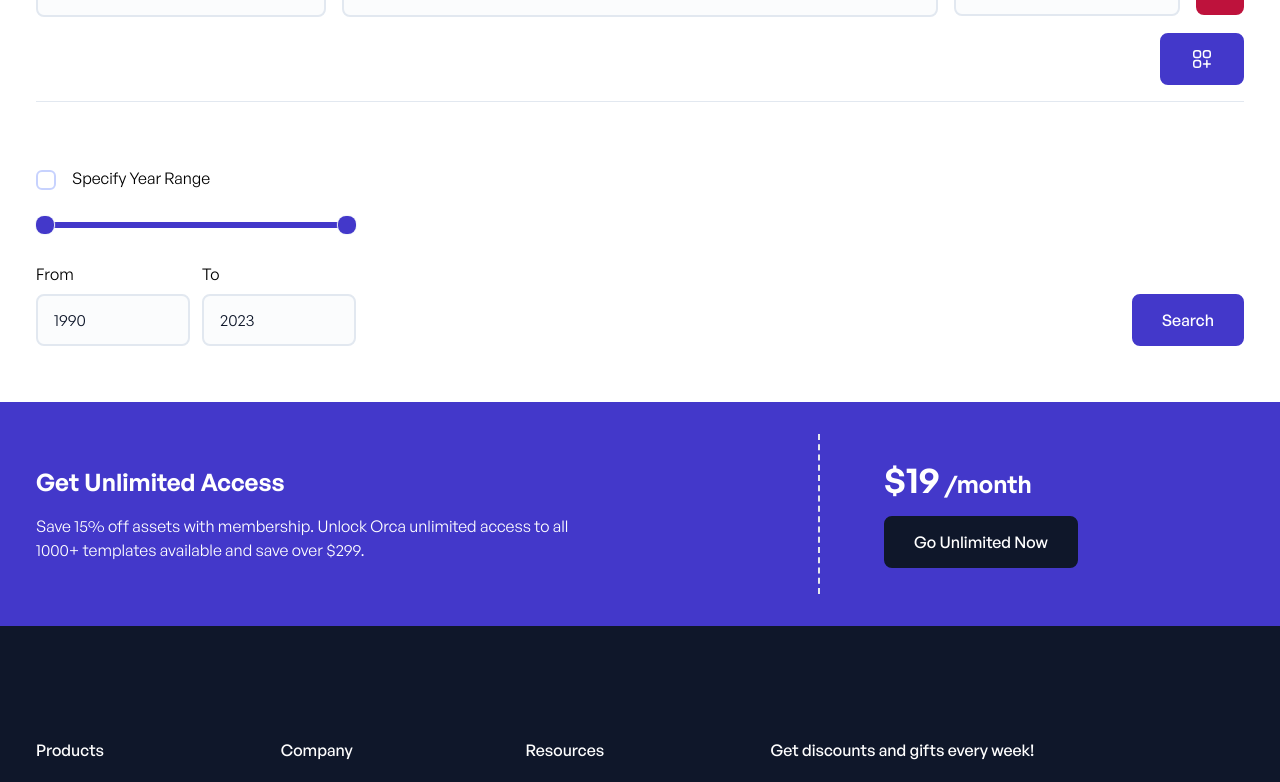
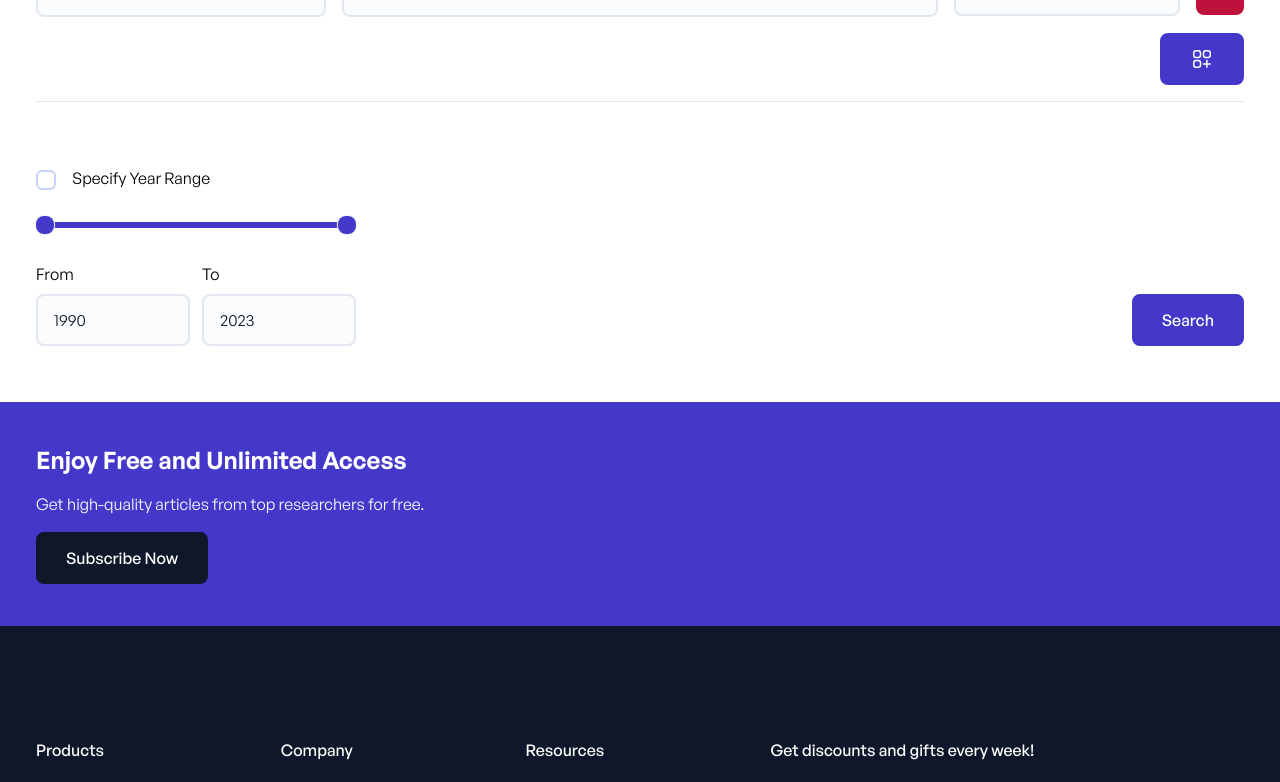
Before and after one commit to DDV2412/nextjs_repo, a Next.js app: page /advanced-search in a window 1280 px wide. Shown: the part 411-1193 px from the top of the page. Built offline with nearby package versions, Linux system fonts and the light colour scheme.

Commit message:
Update Layout

```diff
--- a/components/card/ArticleCard.tsx
+++ b/components/card/ArticleCard.tsx
@@ -7,6 +7,8 @@
   topic: string;
   image: string;
   journalName: string;
+  publishDate?: string;
+  authors?: string;
 }
 
 const ArticleCard = ({
@@ -15,6 +17,8 @@
   topic,
   image,
   journalName,
+  publishDate,
+  authors,
 }: NextLinkProps) => {
   return (
     <article className="h-full w-full">
@@ -31,10 +35,7 @@
         <div className="flex flex-col gap-2">
           <h3 className="text-xl font-medium line-clamp-2">{title}</h3>
           <p className="text-sm text-slate-500">
-            in{' '}
-            <span className="font-semibold">
-              {topic.length > 0 ? topic[0] : journalName}
-            </span>
+            in <span className="font-semibold">{publishDate}</span>
           </p>
         </div>
       </Link>
--- a/components/common/CTA.tsx
+++ b/components/common/CTA.tsx
@@ -6,23 +6,15 @@
     <>
       <section className="mt-6 bg-indigo-700 h-full py-8">
         <div className="container h-full">
-          <div className="grid grid-cols-1 md:grid-cols-2 lg:grid-cols-3 h-full items-center gap-16">
-            <div className="lg:col-span-2 h-40 flex flex-col gap-4 justify-center md:border-r-2 border-b-2 md:border-b-0 border-dashed">
+          <div className="grid grid-cols-1 h-full items-center gap-16">
+            <div className="h-40 flex flex-col gap-4 justify-center">
               <h2 className="text-2xl font-semibold text-white">
-                Get Unlimited Access
+                Enjoy Free and Unlimited Access
               </h2>
               <p className="text-white md:max-w-[70%]">
-                Save 15% off assets with membership. Unlock Orca unlimited
-                access to all 1000+ templates available and save over $299.
+                Get high-quality articles from top researchers for free.
               </p>
-            </div>
-            <div className="h-full flex flex-col gap-4 justify-center">
-              <h2 className="text-2xl font-semibold text-white">
-                <span className="text-4xl">$19</span> /month
-              </h2>
-              <ButtonLinkSecondary href="#">
-                Go Unlimited Now
-              </ButtonLinkSecondary>
+              <ButtonLinkSecondary href="#">Subscribe Now</ButtonLinkSecondary>
             </div>
           </div>
         </div>
--- a/pages/articles.tsx
+++ b/pages/articles.tsx
@@ -15,6 +15,7 @@
 import { Pagination } from '@/components/link/Pagination';
 import { useRouter } from 'next/router';
 import { Loading } from '@/components/common/Loading';
+import Link from 'next/link';
 
 const Articles: MyPage = () => {
   const currentYear = new Date().getFullYear();
@@ -821,16 +822,22 @@
                   <></>
                 )}
 
-                <div className="mt-8 grid grid-cols-1 md:grid-cols-2 lg:grid-cols-3 gap-5">
+                <div className="mt-8 grid grid-cols-1 gap-5">
                   {articles?.articles.map((article: any, index: number) => (
-                    <ArticleCard
-                      key={index}
-                      title={article.title}
-                      href={article._id}
-                      topic={article.subjects}
-                      image={article.thumbnail}
-                      journalName={article.journal.abbreviation}
-                    />
+                    <article key={index} className="h-full w-full">
+                      <Link
+                        aria-label="Brand Logo"
+                        href="#"
+                        className="flex flex-col gap-4">
+                        <div className="flex flex-col gap-2">
+                          <h3 className="text-xl font-medium line-clamp-2"></h3>
+                          <p className="text-sm text-slate-500">
+                            in
+                            <span className="font-semibold"></span>
+                          </p>
+                        </div>
+                      </Link>
+                    </article>
                   ))}
                 </div>
                 <div className="mt-10 flex justify-end">
```
